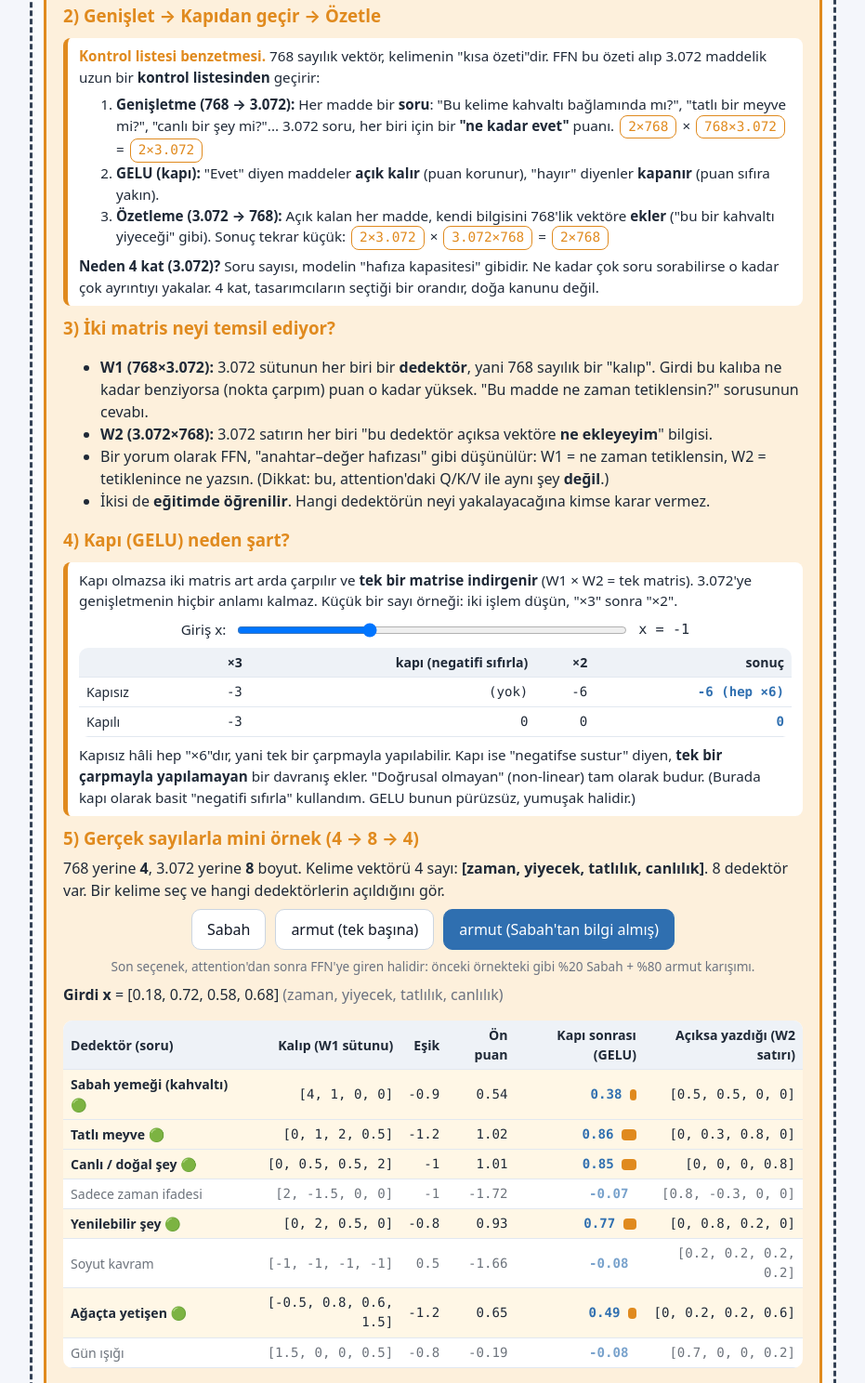
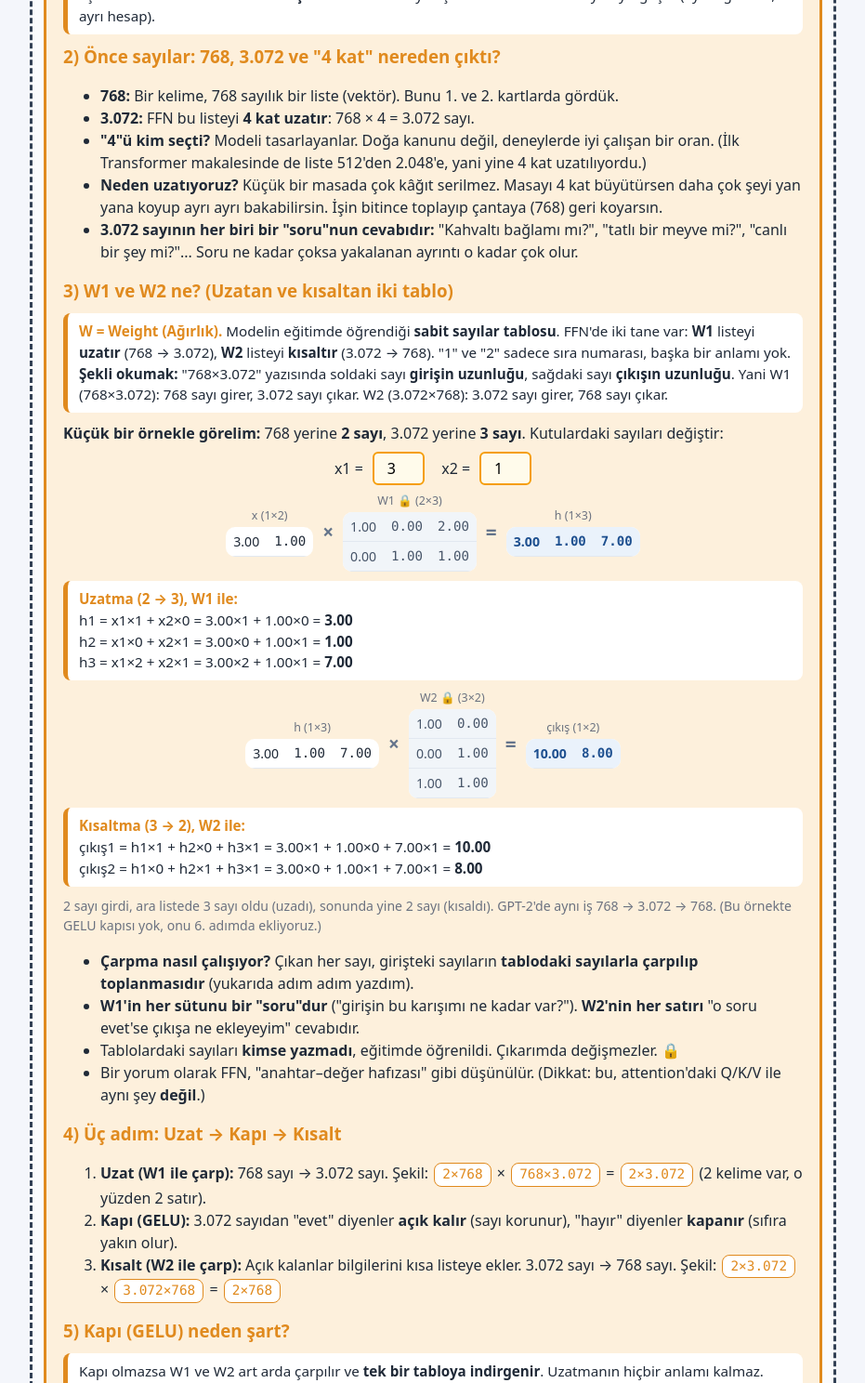
Before and after one commit to mestal/mestal.github.io, a plain HTML site: page GPT2.0BigPicture/GPT2_Mimari.html in a window 1280 px wide. Shown: the part 7231-8719 px from the top of the page at 93% size, without its empty margins (174-1105 px from the left). Drawn offline with Linux system fonts and the light colour scheme.

Commit message:
FFN kartı: 4 kat, 3.072 ve W1/W2 önce açıklandı, 2→3→2 mini tablo örneği eklendi
- 768 → 3.072 = 4 kat (768 × 4) ve "4"ü tasarımcıların seçtiği açıklandı
- W1/W2 (Weight/Ağırlık) kullanılmadan önce tanıtıldı, şekil okuma anlatıldı
- Çubuk etiketindeki açıklamasız (×4) kaldırıldı
- Değiştirilebilir 2→3→2 mini örnek eklendi, adımlar sadeleştirildi

Co-Authored-By: Claude Sonnet 5.5 <noreply@anthropic.com>
Claude-Session: https://claude.ai/code/session_01PYFU4hy3rboNYNmM8m6nHT

```diff
--- a/GPT2.0BigPicture/GPT2_Mimari.html
+++ b/GPT2.0BigPicture/GPT2_Mimari.html
@@ -292,40 +292,53 @@
       <h2>4. FFN (Feed-Forward Network / İleri Beslemeli Ağ) + GELU (Gaussian Error Linear Unit / Gauss Hata Doğrusal Birimi) <small>başlığa tıkla</small></h2>
       <div class="expand">
         <div class="ebar" style="width:90px">768</div> →
-        <div class="ebar" style="width:260px">3.072 (×4)</div> →
+        <div class="ebar" style="width:260px">3.072</div> →
         <div class="ebar" style="width:90px">768</div>
       </div>
-      <div class="why"><b class="l">💡 Sezgi (tek cümlede):</b> Attention'da kelimeler birbirinden bilgi aldı. FFN'de <b>her kelime kendi masasına döner ve o bilgiyi tek başına işler</b>: genişlet (3.072 soru sor) → kapıdan geçir (GELU) → özetle (768).</div>
+      <div class="mini" style="display:block;text-align:center;margin:2px 0 6px">768 sayı → <b>4 kat uzat</b> (768 × 4 = 3.072) → 3.072 sayı → tekrar <b>768'e kısalt</b></div>
+      <div class="why"><b class="l">💡 Sezgi (tek cümlede):</b> Attention'da kelimeler birbirinden bilgi aldı. FFN'de <b>her kelime kendi masasına döner ve o bilgiyi tek başına işler</b>. Bunun için kelimenin 768 sayılık listesini önce <b>4 kat uzatır</b> (3.072 sayı), uzun listede uygun olanları seçer, sonra yine 768'e kısaltır.</div>
       <div class="detail">
         <div class="why"><b class="l">1) Attention ile FFN'nin farkı (toplantı benzetmesi)</b><br>
           <b>Attention = toplantı.</b> Kelimeler birbirine bakar, bilgi alışverişi yapar ("armut" Sabah'tan bilgi aldı).<br>
           <b>FFN = toplantıdan sonra masa başı.</b> Her kelime kendi masasına döner ve aldığı bilgiyi <b>tek başına</b> işler. Bu aşamada kelimeler birbirine <b>karışmaz</b>: her token aynı işleme makinesinden ayrı ayrı geçer (aynı ağırlıklar, ayrı hesap).</div>
 
-        <h3>2) Genişlet → Kapıdan geçir → Özetle</h3>
-        <div class="why"><b class="l">Kontrol listesi benzetmesi.</b> 768 sayılık vektör, kelimenin "kısa özeti"dir. FFN bu özeti alıp 3.072 maddelik uzun bir <b>kontrol listesinden</b> geçirir:
-          <ol style="margin:6px 0">
-            <li><b>Genişletme (768 → 3.072):</b> Her madde bir <b>soru</b>: "Bu kelime kahvaltı bağlamında mı?", "tatlı bir meyve mi?", "canlı bir şey mi?"... 3.072 soru, her biri için bir <b>"ne kadar evet"</b> puanı. <span class="chip">2×768</span> × <span class="chip">768×3.072</span> = <span class="chip">2×3.072</span></li>
-            <li><b>GELU (kapı):</b> "Evet" diyen maddeler <b>açık kalır</b> (puan korunur), "hayır" diyenler <b>kapanır</b> (puan sıfıra yakın).</li>
-            <li><b>Özetleme (3.072 → 768):</b> Açık kalan her madde, kendi bilgisini 768'lik vektöre <b>ekler</b> ("bu bir kahvaltı yiyeceği" gibi). Sonuç tekrar küçük: <span class="chip">2×3.072</span> × <span class="chip">3.072×768</span> = <span class="chip">2×768</span></li>
-          </ol>
-          <b>Neden 4 kat (3.072)?</b> Soru sayısı, modelin "hafıza kapasitesi" gibidir. Ne kadar çok soru sorabilirse o kadar çok ayrıntıyı yakalar. 4 kat, tasarımcıların seçtiği bir orandır, doğa kanunu değil.</div>
-
-        <h3>3) İki matris neyi temsil ediyor?</h3>
+        <h3>2) Önce sayılar: 768, 3.072 ve "4 kat" nereden çıktı?</h3>
         <ul>
-          <li><b>W1 (768×3.072):</b> 3.072 sütunun her biri bir <b>dedektör</b>, yani 768 sayılık bir "kalıp". Girdi bu kalıba ne kadar benziyorsa (nokta çarpım) puan o kadar yüksek. "Bu madde ne zaman tetiklensin?" sorusunun cevabı.</li>
-          <li><b>W2 (3.072×768):</b> 3.072 satırın her biri "bu dedektör açıksa vektöre <b>ne ekleyeyim</b>" bilgisi.</li>
-          <li>Bir yorum olarak FFN, "anahtar–değer hafızası" gibi düşünülür: W1 = ne zaman tetiklensin, W2 = tetiklenince ne yazsın. (Dikkat: bu, attention'daki Q/K/V ile aynı şey <b>değil</b>.)</li>
-          <li>İkisi de <b>eğitimde öğrenilir</b>. Hangi dedektörün neyi yakalayacağına kimse karar vermez.</li>
+          <li><b>768:</b> Bir kelime, 768 sayılık bir liste (vektör). Bunu 1. ve 2. kartlarda gördük.</li>
+          <li><b>3.072:</b> FFN bu listeyi <b>4 kat uzatır</b>: 768 × 4 = 3.072 sayı.</li>
+          <li><b>"4"ü kim seçti?</b> Modeli tasarlayanlar. Doğa kanunu değil, deneylerde iyi çalışan bir oran. (İlk Transformer makalesinde de liste 512'den 2.048'e, yani yine 4 kat uzatılıyordu.)</li>
+          <li><b>Neden uzatıyoruz?</b> Küçük bir masada çok kâğıt serilmez. Masayı 4 kat büyütürsen daha çok şeyi yan yana koyup ayrı ayrı bakabilirsin. İşin bitince toplayıp çantaya (768) geri koyarsın.</li>
+          <li><b>3.072 sayının her biri bir "soru"nun cevabıdır:</b> "Kahvaltı bağlamı mı?", "tatlı bir meyve mi?", "canlı bir şey mi?"... Soru ne kadar çoksa yakalanan ayrıntı o kadar çok olur.</li>
         </ul>
 
-        <h3>4) Kapı (GELU) neden şart?</h3>
-        <div class="why">Kapı olmazsa iki matris art arda çarpılır ve <b>tek bir matrise indirgenir</b> (W1 × W2 = tek matris). 3.072'ye genişletmenin hiçbir anlamı kalmaz. Küçük bir sayı örneği: iki işlem düşün, "×3" sonra "×2".
+        <h3>3) W1 ve W2 ne? (Uzatan ve kısaltan iki tablo)</h3>
+        <div class="why"><b class="l">W = Weight (Ağırlık).</b> Modelin eğitimde öğrendiği <b>sabit sayılar tablosu</b>. FFN'de iki tane var: <b>W1</b> listeyi <b>uzatır</b> (768 → 3.072), <b>W2</b> listeyi <b>kısaltır</b> (3.072 → 768). "1" ve "2" sadece sıra numarası, başka bir anlamı yok.<br>
+          <b>Şekli okumak:</b> "768×3.072" yazısında soldaki sayı <b>girişin uzunluğu</b>, sağdaki sayı <b>çıkışın uzunluğu</b>. Yani W1 (768×3.072): 768 sayı girer, 3.072 sayı çıkar. W2 (3.072×768): 3.072 sayı girer, 768 sayı çıkar.</div>
+        <b>Küçük bir örnekle görelim:</b> 768 yerine <b>2 sayı</b>, 3.072 yerine <b>3 sayı</b>. Kutulardaki sayıları değiştir:
+        <div class="row">x1 = <input class="xi" type="number" step="1" value="3" id="m2a"> &nbsp; x2 = <input class="xi" type="number" step="1" value="1" id="m2b"></div>
+        <div id="m2out"></div>
+        <ul>
+          <li><b>Çarpma nasıl çalışıyor?</b> Çıkan her sayı, girişteki sayıların <b>tablodaki sayılarla çarpılıp toplanmasıdır</b> (yukarıda adım adım yazdım).</li>
+          <li><b>W1'in her sütunu bir "soru"dur</b> ("girişin bu karışımı ne kadar var?"). <b>W2'nin her satırı</b> "o soru evet'se çıkışa ne ekleyeyim" cevabıdır.</li>
+          <li>Tablolardaki sayıları <b>kimse yazmadı</b>, eğitimde öğrenildi. Çıkarımda değişmezler. 🔒</li>
+          <li>Bir yorum olarak FFN, "anahtar–değer hafızası" gibi düşünülür. (Dikkat: bu, attention'daki Q/K/V ile aynı şey <b>değil</b>.)</li>
+        </ul>
+
+        <h3>4) Üç adım: Uzat → Kapı → Kısalt</h3>
+        <ol>
+          <li><b>Uzat (W1 ile çarp):</b> 768 sayı → 3.072 sayı. Şekil: <span class="chip">2×768</span> × <span class="chip">768×3.072</span> = <span class="chip">2×3.072</span> (2 kelime var, o yüzden 2 satır).</li>
+          <li><b>Kapı (GELU):</b> 3.072 sayıdan "evet" diyenler <b>açık kalır</b> (sayı korunur), "hayır" diyenler <b>kapanır</b> (sıfıra yakın olur).</li>
+          <li><b>Kısalt (W2 ile çarp):</b> Açık kalanlar bilgilerini kısa listeye ekler. 3.072 sayı → 768 sayı. Şekil: <span class="chip">2×3.072</span> × <span class="chip">3.072×768</span> = <span class="chip">2×768</span></li>
+        </ol>
+
+        <h3>5) Kapı (GELU) neden şart?</h3>
+        <div class="why">Kapı olmazsa W1 ve W2 art arda çarpılır ve <b>tek bir tabloya indirgenir</b>. Uzatmanın hiçbir anlamı kalmaz. Küçük bir sayı örneği: iki işlem düşün, "×3" sonra "×2".
           <div class="row">Giriş x: <input type="range" id="gateX" min="-3" max="3" step="0.5" value="-1"> <span class="mono" id="gateXv"></span></div>
           <div id="gateOut"></div>
           Kapısız hâli hep "×6"dır, yani tek bir çarpmayla yapılabilir. Kapı ise "negatifse sustur" diyen, <b>tek bir çarpmayla yapılamayan</b> bir davranış ekler. "Doğrusal olmayan" (non-linear) tam olarak budur. (Burada kapı olarak basit "negatifi sıfırla" kullandım. GELU bunun pürüzsüz, yumuşak halidir.)</div>
 
-        <h3>5) Gerçek sayılarla mini örnek (4 → 8 → 4)</h3>
-        <div>768 yerine <b>4</b>, 3.072 yerine <b>8</b> boyut. Kelime vektörü 4 sayı: <b>[zaman, yiyecek, tatlılık, canlılık]</b>. 8 dedektör var. Bir kelime seç ve hangi dedektörlerin açıldığını gör.</div>
+        <h3>6) Gerçek sayılarla mini örnek (4 → 8 → 4)</h3>
+        <div>768 yerine <b>4</b>, 3.072 yerine <b>8</b> sayı. (Burada liste <b>2 kat</b> uzuyor. Gerçek GPT-2'de 4 kat.) Kelime vektörü 4 sayı: <b>[zaman, yiyecek, tatlılık, canlılık]</b>. 8 dedektör (soru) var. Bir kelime seç ve hangi dedektörlerin açıldığını gör.</div>
         <div class="row">
           <button class="alt ffw" data-f="0">Sabah</button>
           <button class="alt ffw" data-f="1">armut (tek başına)</button>
@@ -335,7 +348,7 @@
         <div id="ffnOut"></div>
         <div class="warn"><b class="l">⚠️ Uydurma değerler.</b> Dedektör isimleri ve sayılar anlatım için uydurulmuştur. Gerçek modelde 3.072 dedektörün çoğunun insanın koyabileceği tek bir adı yoktur, kavramlar birçok dedektöre yayılır ve hepsi eğitimle kendiliğinden oluşur. Gerçek GPT-2'de FFN çıkışı girişe eklenir (residual connection / artık bağlantı). Bu sayfa henüz onu anlatmıyor. GELU sonrası küçük negatif değerler (−0,17 gibi) normaldir, aşağıdaki GELU grafiğine bak.</div>
 
-        <div class="good"><b>🔒 FFN ağırlıkları da modelden gelir.</b> Genişletme matrisi (768×3.072) ve özetleme matrisi (3.072×768) eğitimde öğrenilmiş sabit sayılardır, çıkarımda değişmez. Her girdide yeniden hesaplanan tek şey <b>ara sonuçtur</b> (2×3.072).</div>
+        <div class="good"><b>🔒 FFN ağırlıkları da modelden gelir.</b> W1 (768×3.072) ve W2 (3.072×768) eğitimde öğrenilmiş sabit sayılardır, çıkarımda değişmez. Her girdide yeniden hesaplanan tek şey <b>ara sonuçtur</b> (2×3.072).</div>
         <hr class="d">
         <h3>📈 GELU nasıl davranıyor? Kaydırıp bak</h3>
         <div class="row">x değeri: <input type="range" id="gx" min="-4" max="4" step="0.05" value="1"> <span class="mono" id="gxv"></span></div>
@@ -659,6 +672,25 @@ function renderFFN(){
 document.querySelectorAll('.ffw').forEach(b=>b.onclick=e=>{e.stopPropagation();ffI=+b.dataset.f;renderFFN()});
 renderFFN();
 
+
+// ---------- FFN: 2 -> 3 -> 2 mini tablo örneği ----------
+const M2W1=[[1,0,2],[0,1,1]], M2W2=[[1,0],[0,1],[1,1]];
+function renderM2(){
+  const a=parseFloat(document.getElementById('m2a').value)||0, b=parseFloat(document.getElementById('m2b').value)||0;
+  const x=[a,b], h=mm([x],M2W1)[0], o=mm([h],M2W2)[0];
+  let t='';
+  t+=eqRow([cap('x (1×2)')+T([x]),'*',cap('W1 🔒 (2×3)')+T(M2W1,null,'lock'),'=',cap('h (1×3)')+T([h],null,'res')]);
+  t+='<div class="why"><b class="l">Uzatma (2 → 3), W1 ile:</b><br>'+
+    [0,1,2].map(j=>'h'+(j+1)+' = x1×'+M2W1[0][j]+' + x2×'+M2W1[1][j]+' = '+f2(a)+'×'+M2W1[0][j]+' + '+f2(b)+'×'+M2W1[1][j]+' = <b>'+f2(h[j])+'</b>').join('<br>')+'</div>';
+  t+=eqRow([cap('h (1×3)')+T([h]),'*',cap('W2 🔒 (3×2)')+T(M2W2,null,'lock'),'=',cap('çıkış (1×2)')+T([o],null,'res')]);
+  t+='<div class="why"><b class="l">Kısaltma (3 → 2), W2 ile:</b><br>'+
+    [0,1].map(j=>'çıkış'+(j+1)+' = '+[0,1,2].map(k=>'h'+(k+1)+'×'+M2W2[k][j]).join(' + ')+' = '+[0,1,2].map(k=>f2(h[k])+'×'+M2W2[k][j]).join(' + ')+' = <b>'+f2(o[j])+'</b>').join('<br>')+'</div>';
+  t+='<div style="font-size:.88rem;color:var(--muted)">2 sayı girdi, ara listede 3 sayı oldu (uzadı), sonunda yine 2 sayı (kısaldı). GPT-2\'de aynı iş 768 → 3.072 → 768. (Bu örnekte GELU kapısı yok, onu 6. adımda ekliyoruz.)</div>';
+  document.getElementById('m2out').innerHTML=t;
+}
+['m2a','m2b'].forEach(id=>{const e=document.getElementById(id);e.addEventListener('click',ev=>ev.stopPropagation());e.oninput=renderM2});
+renderM2();
+
 // ---------- kart gezintisi ----------
 function setActive(i){
   idx=i;
```
